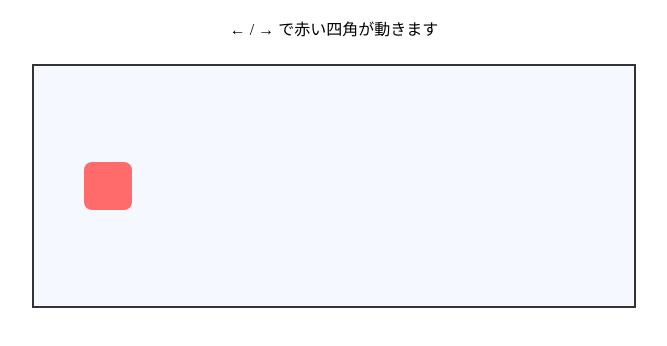
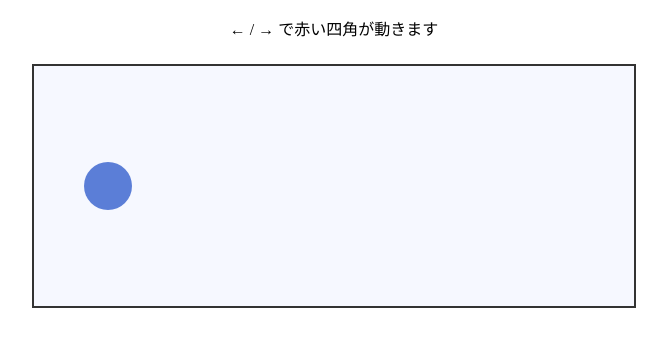
Before and after one commit to hayashi-yuta-iput/Web_applied, a plain HTML site: page 4/4-A_mychara.html in a window 1280 px wide. Shown: the whole page, without its empty margins (306-973 px from the left). Drawn offline with Linux system fonts and the light colour scheme.

Commit message:
second commit

```diff
--- a/4/4-A_mychara.html
+++ b/4/4-A_mychara.html
@@ -17,8 +17,8 @@
         position: absolute;
         width: 48px;
         height: 48px;
-        background: #ff6b6b;
-        border-radius: 8px;
+        background: #5b7ed7;
+        border-radius: 50%;
       }
     </style>
   </head>
```
